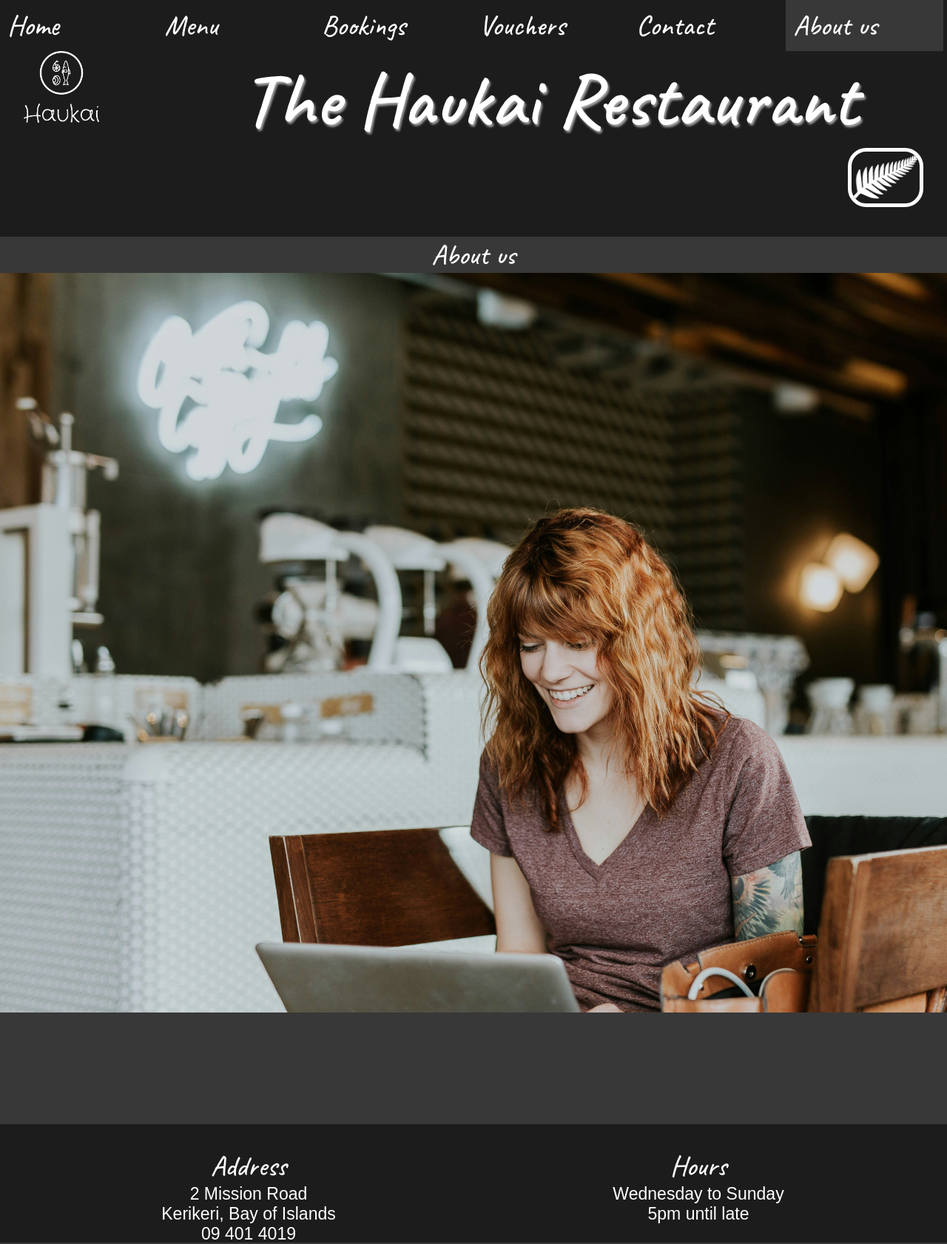
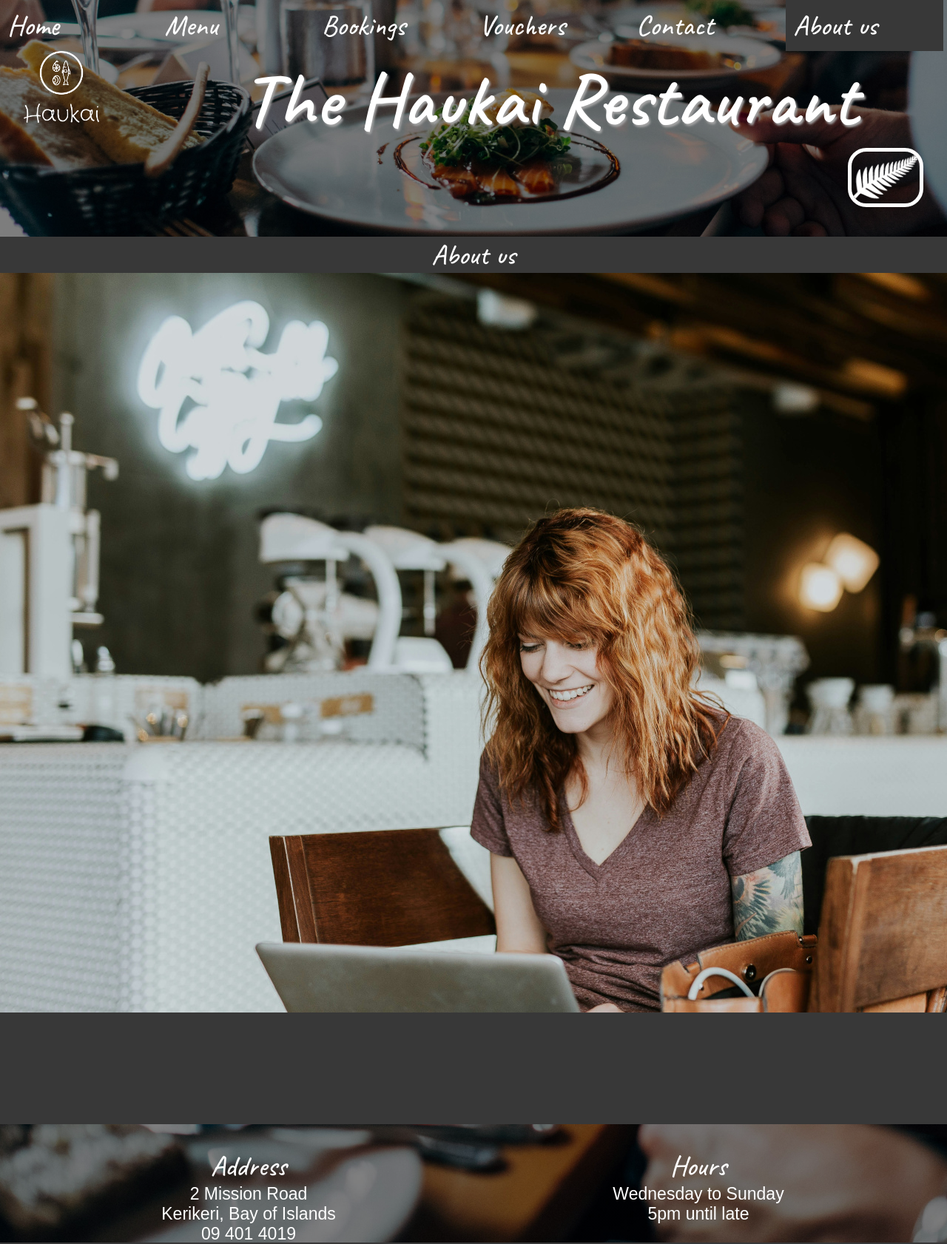
Before and after one commit to Komputer-Student/my_project, a plain HTML site: page aboutus.html in a window 1280 px wide. Shown: the top 1682 px of the page at 74% size. Drawn offline with Linux system fonts and the light colour scheme; the site is published under a folder, as on GitHub Pages, so addresses that start at the root find nothing.

Commit message:
Commit 10

```diff
--- a/css/style.css
+++ b/css/style.css
@@ -67,7 +67,7 @@ ul {
 
 /*all versions of page other than homepage*/
 header.otherpages {
-    background-image: linear-gradient(rgba(0, 0, 0, 0.5), rgba(0, 0, 0, 0.5)), url('../../images/background-big-originalfocus.jpg');
+    background-image: linear-gradient(rgba(0, 0, 0, 0.5), rgba(0, 0, 0, 0.5)), url('../images/background-big-originalfocus.jpg');
     background-repeat: no-repeat;
     background-position: center;
     background-size: cover;
@@ -103,7 +103,7 @@ body.home {
     background-size: cover;
     /*padding: 0.5em 0 3em 0.25em;*/
     /*Reference- background-image- Wennington, J. (2014). Dish on white ceramic plate [Photograph], Unsplash. https://unsplash.com/photos/dish-on-white-ceramic-plate-N_Y88TWmGwA*/
-    background-image: linear-gradient(rgba(0, 0, 0, 0.5), rgba(0, 0, 0, 0.5)), url('/../images/background-big-originalfocus.jpg');
+    background-image: linear-gradient(rgba(0, 0, 0, 0.5), rgba(0, 0, 0, 0.5)), url('../images/background-big-originalfocus.jpg');
     /*width: 100%;*/
     /*background-color: #ebf2f5;*/
     /*height: 100vh;*/
@@ -356,7 +356,7 @@ footer.homepage {
         background-size: cover;
         /*padding: 0.5em 0 3em 0.25em;*/
         /*Reference- background-image- Wennington, J. (2014). Dish on white ceramic plate [Photograph], Unsplash. https://unsplash.com/photos/dish-on-white-ceramic-plate-N_Y88TWmGwA*/
-        background-image: linear-gradient(rgba(0, 0, 0, 0.5), rgba(0, 0, 0, 0.5)), url('../../images/background-big-originalfocus.jpg');
+        background-image: linear-gradient(rgba(0, 0, 0, 0.5), rgba(0, 0, 0, 0.5)), url('../images/background-big-originalfocus.jpg');
     }
 
 }
```
